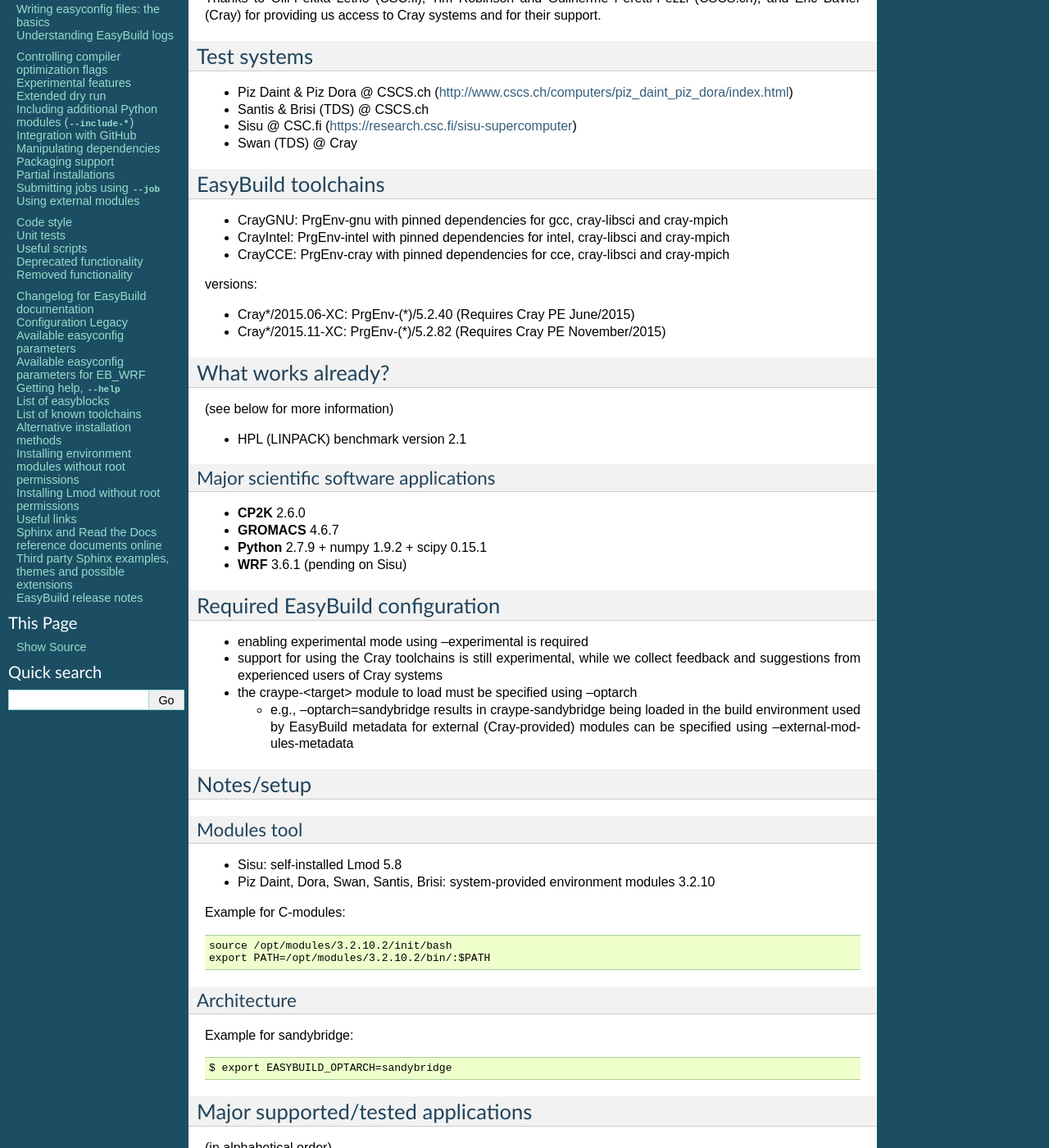
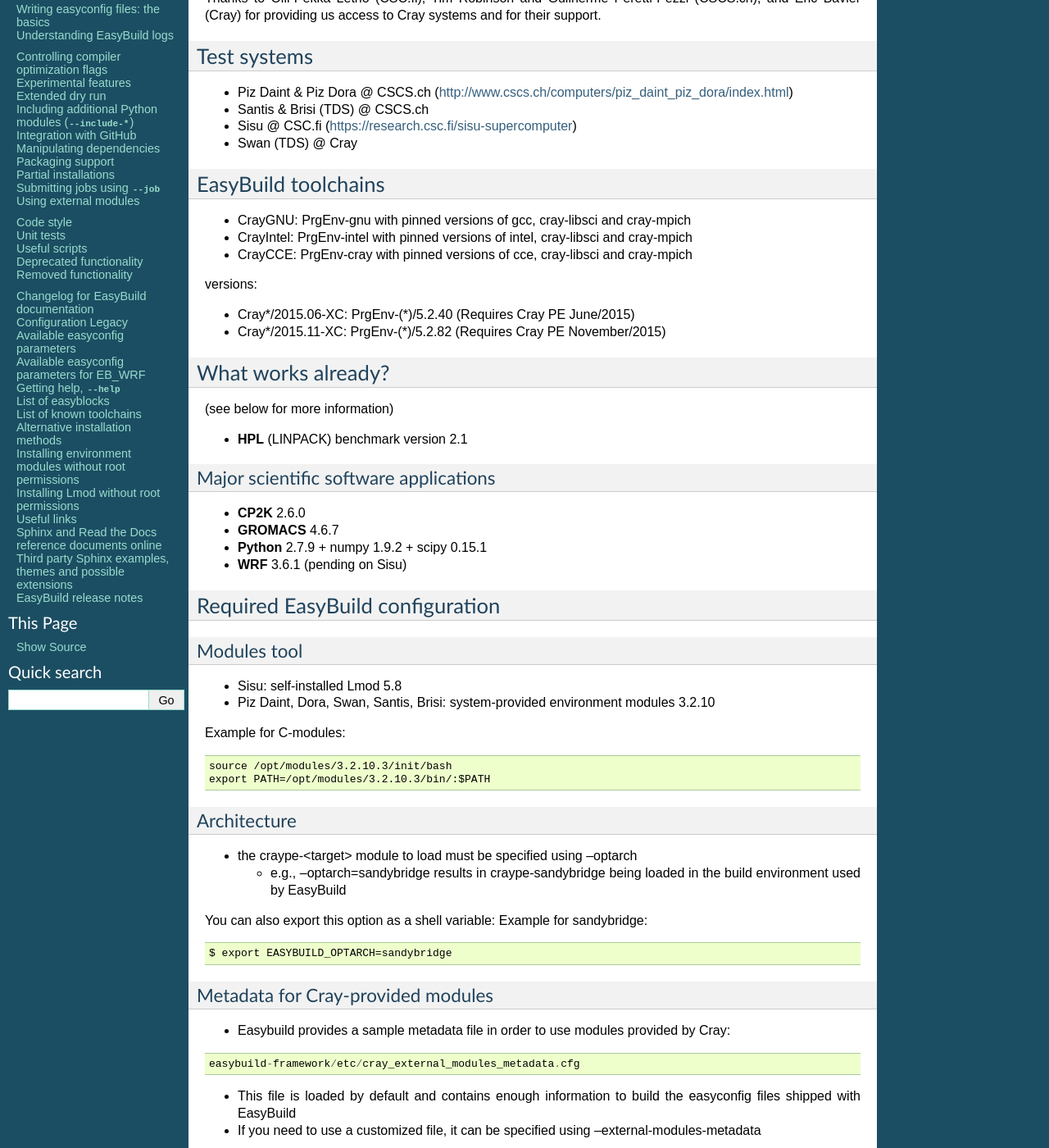
Before and after one commit to easybuilders/easybuild, a Sphinx documentation site: the page built from docs/Cray_support.rst, in a window 1280 px wide and 1400 px high, scrolled down 219 px. Shown: the whole window at 82% size. Built offline with Sphinx 7.4.7, drawn with Linux system fonts in a browser that asks for light colours; some of the changed text lies outside the part shown.

Commit message:
Update Cray_support.rst

```diff
--- a/docs/Cray_support.rst
+++ b/docs/Cray_support.rst
@@ -3,7 +3,7 @@
 EasyBuild on Cray
 =================
 
-Since EasyBuild v2.1, experimental support is available for building and installing software on Cray systems using the PrgEnv modules provided by Cray. This page provides an overview of the current status.
+As of EasyBuild v2.7.0, Cray support (XC series) is considered stable and it enables building/installing software using the PrgEnv modules provided by Cray. This page provides an overview of the current status.
 
  For more information about this, contact Kenneth Hoste (HPC-UGent, Belgium; kenneth.hoste@ugent.be) and Petar Forai (IMBA/IMP, Austria; petar.forai@imp.ac.at).
 
@@ -20,9 +20,9 @@
 EasyBuild toolchains
 --------------------
 
-* CrayGNU: PrgEnv-gnu with pinned dependencies for gcc, cray-libsci and cray-mpich
-* CrayIntel: PrgEnv-intel with pinned dependencies for intel, cray-libsci and cray-mpich
-* CrayCCE: PrgEnv-cray with pinned dependencies for cce, cray-libsci and cray-mpich
+* CrayGNU: PrgEnv-gnu with pinned versions of gcc, cray-libsci and cray-mpich
+* CrayIntel: PrgEnv-intel with pinned versions of intel, cray-libsci and cray-mpich
+* CrayCCE: PrgEnv-cray with pinned versions of cce, cray-libsci and cray-mpich
 
 versions:
 
@@ -33,10 +33,10 @@
 -------------------
 (see below for more information)
 
-*  HPL (LINPACK) benchmark version 2.1
+*  **HPL** (LINPACK) benchmark version 2.1
 
 Major scientific software applications
-~~~~~~~~~~~~~~~~~~~~~~~~~~~~~~~~~~~~~
+~~~~~~~~~~~~~~~~~~~~~~~~~~~~~~~~~~~~~~
 
 * **CP2K** 2.6.0
 * **GROMACS** 4.6.7
@@ -46,32 +46,40 @@
 Required EasyBuild configuration
 --------------------------------
 
-* enabling experimental mode using --experimental is required
-* support for using the Cray toolchains is still experimental, while we collect feedback and suggestions from experienced users of Cray systems
-* the craype-<target> module to load must be specified using --optarch
-
-  * e.g., --optarch=sandybridge results in craype-sandybridge being loaded in the build environment used by EasyBuild metadata for external (Cray-provided) modules can be specified using --external-modules-metadata
-
-
-Notes/setup
------------
 
 Modules tool
-~~~~~~~~~~~
+~~~~~~~~~~~~
 * Sisu: self-installed Lmod 5.8
 * Piz Daint, Dora, Swan, Santis, Brisi: system-provided environment modules 3.2.10
 
 Example for C-modules::
 
- source /opt/modules/3.2.10.2/init/bash
- export PATH=/opt/modules/3.2.10.2/bin/:$PATH
+ source /opt/modules/3.2.10.3/init/bash
+ export PATH=/opt/modules/3.2.10.3/bin/:$PATH
 
 Architecture
-~~~~~~~~~~~
+~~~~~~~~~~~~
 
-Example for sandybridge::
+* the craype-<target> module to load must be specified using --optarch
+
+  * e.g., --optarch=sandybridge results in craype-sandybridge being loaded in the build environment used by EasyBuild
+
+You can also export this option as a shell variable: Example for sandybridge::
 
  $ export EASYBUILD_OPTARCH=sandybridge
+
+Metadata for Cray-provided modules
+~~~~~~~~~~~~~~~~~~~~~~~~~~~~~~~~~~
+
+* Easybuild provides a sample metadata file in order to use modules provided by Cray:
+
+::
+
+ easybuild-framework/etc/cray_external_modules_metadata.cfg
+
+
+* This file is loaded by default and contains enough information to build the easyconfig files shipped with EasyBuild
+* If you need to use a customized file, it can be specified using --external-modules-metadata
 
 Major supported/tested applications
 -----------------------------------
@@ -86,7 +94,7 @@
 
 ::
 
- $ eb CP2K-2.6.0-CrayGNU-2015.06-XC.eb --dr
+ $ eb CP2K-2.6.0-CrayGNU-2015.06-XC.eb -dr
 
 GROMACS
 ~~~~~~~
@@ -96,7 +104,7 @@
 
 ::
 
- eb GROMACS-4.6.7-CrayGNU-2015.06-XC-mpi.eb --dr
+ eb GROMACS-4.6.7-CrayGNU-2015.06-XC-mpi.eb -dr
 
 HPL
 ~~~
@@ -106,20 +114,20 @@
 
 ::
 
- eb HPL-2.1-CrayCCE-2015.06-XC.eb --dr
- eb HPL-2.1-CrayGNU-2015.06-XC.eb --dr
- eb HPL-2.1-CrayIntel-2015.06-XC.eb --dr
+ eb HPL-2.1-CrayCCE-2015.06-XC.eb -dr
+ eb HPL-2.1-CrayGNU-2015.06-XC.eb -dr
+ eb HPL-2.1-CrayIntel-2015.06-XC.eb -dr
 
 Python + numpy/scipy
-~~~~~~~~~~~~~~~~~~~
+~~~~~~~~~~~~~~~~~~~~
 
 * http://python.org, http://www.numpy.org, http://www.scipy.org
 * version(s): Python 2.7.9, numpy 1.9.2, scipy 0.15.1
 
 ::
 
- eb scipy-0.15.1-CrayGNU-2015.06-XC-Python-2.7.9.eb --dr
- # note: Python and numpy will be installed as dependencies
+ eb Python-2.7.9-CrayGNU-2015.06-XC.eb -dr
+ # includes a few python packages (such as mpi4py, numpy and scipy)
 
 WRF
 ~~~
```
